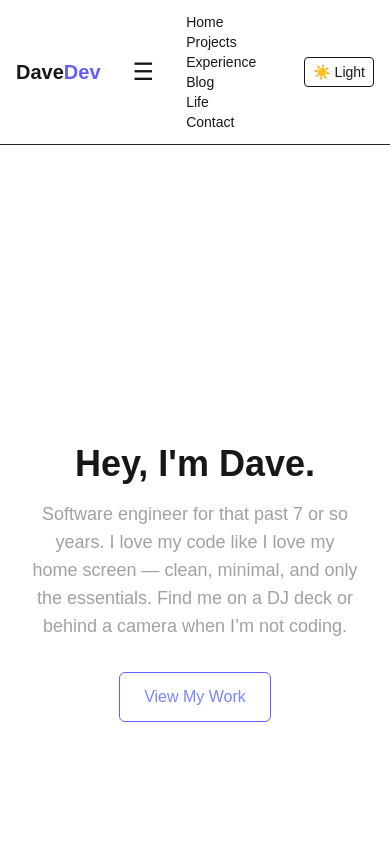
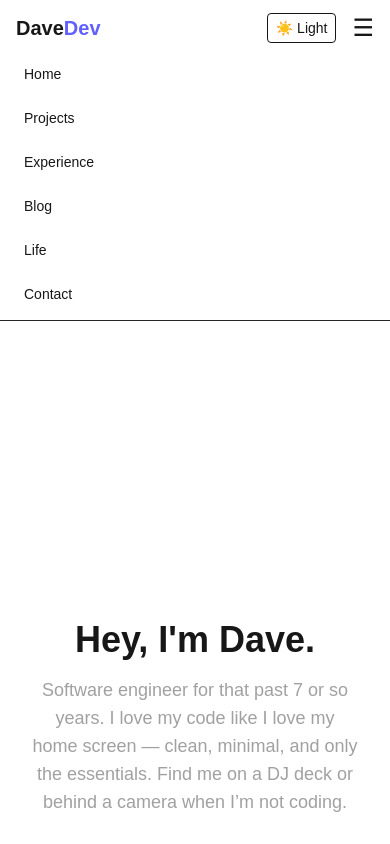
Before and after one commit to odaridavid/my-portfolio, a Next.js app: page / in a window 390 px wide. Both pictures are taken after a click on the button "Toggle Menu". Shown: the top 844 px of the page. Built offline with nearby package versions, Linux system fonts and the light colour scheme.

Commit message:
fix navbar looking weird on mobile

```diff
--- a/src/app/components/Navbar.tsx
+++ b/src/app/components/Navbar.tsx
@@ -3,7 +3,6 @@
 import Link from 'next/link';
 import { useState } from 'react';
 import ThemeToggle from './ThemeToggle';
-
 
 const links = [
   { href: '/', label: 'Home' },
@@ -18,30 +17,33 @@ export default function Navbar() {
   const [open, setOpen] = useState(false);
 
   return (
-    <nav className="flex items-center justify-between px-4 py-3 border-b border-neutral-800">
+    <nav className="w-full border-b border-neutral-800 px-4 py-3">
+      <div className="max-w-6xl mx-auto flex items-center justify-between">
+        {/* Logo */}
         <Link href="/" className="text-xl font-bold">
           Dave<span className="text-indigo-500">Dev</span>
         </Link>
 
+        {/* Hamburger */}
+        <div className="flex items-center md:hidden gap-4">
+          <ThemeToggle />
           <button
-        className="md:hidden"
             onClick={() => setOpen(!open)}
             aria-label="Toggle Menu"
+            className="text-2xl"
           >
-        <span className="text-2xl">☰</span>
+            ☰
           </button>
+        </div>
 
-      <ul
-        className={`${
-          open ? 'block' : 'hidden'
-        } md:flex gap-4 text-sm font-medium md:items-center md:space-x-6`}
-      >
+        {/* Desktop Nav */}
+        <div className="hidden md:flex items-center gap-6">
+          <ul className="flex gap-4 text-sm font-medium">
             {links.map((link) => (
               <li key={link.href}>
                 <Link
                   href={link.href}
                   className="hover:text-indigo-400 transition-colors"
-              onClick={() => setOpen(false)}
                 >
                   {link.label}
                 </Link>
@@ -49,6 +51,25 @@ export default function Navbar() {
             ))}
           </ul>
           <ThemeToggle />
+        </div>
+      </div>
+
+      {/* Mobile Nav Dropdown */}
+      {open && (
+        <ul className="md:hidden mt-4 flex flex-col gap-4 text-sm font-medium">
+          {links.map((link) => (
+            <li key={link.href}>
+              <Link
+                href={link.href}
+                onClick={() => setOpen(false)}
+                className="block px-2 py-1 hover:text-indigo-400 transition-colors"
+              >
+                {link.label}
+              </Link>
+            </li>
+          ))}
+        </ul>
+      )}
     </nav>
   );
 }
```
Lines whose indentation alone changed are shown as unchanged.
